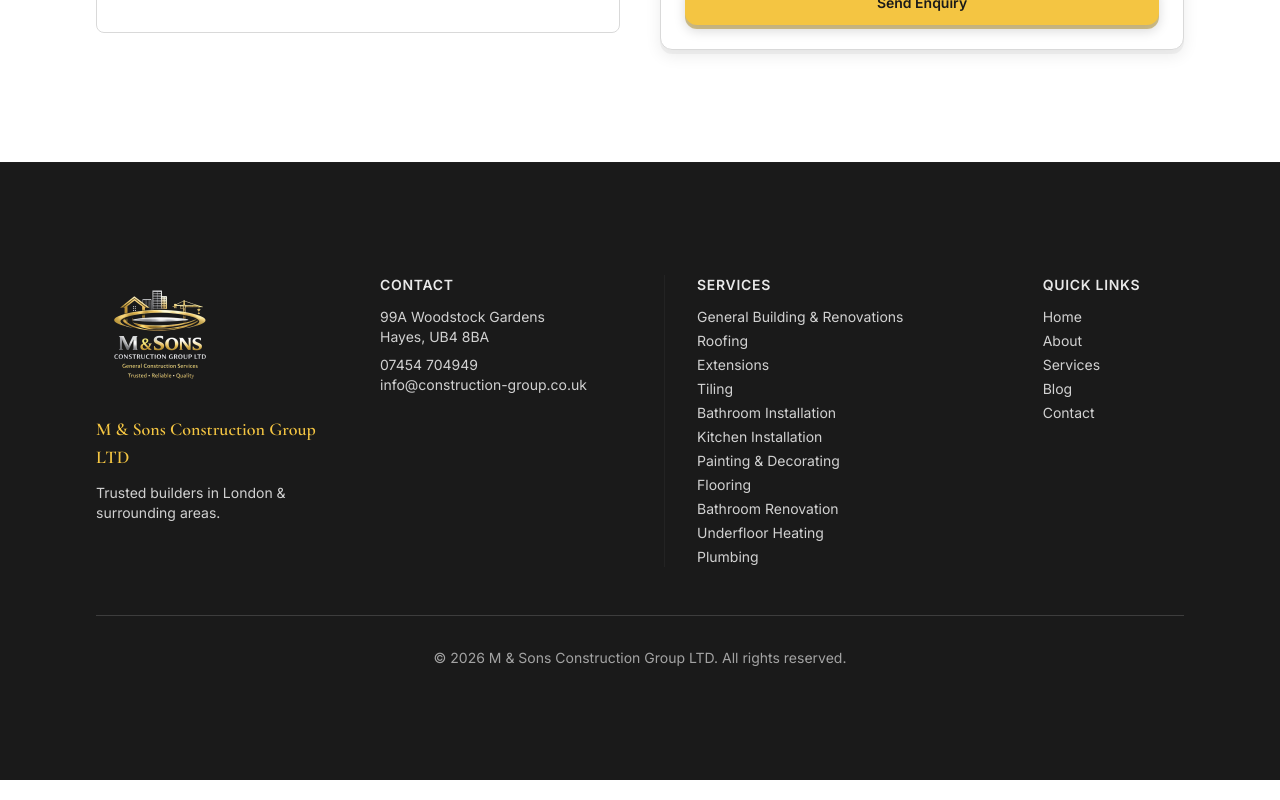
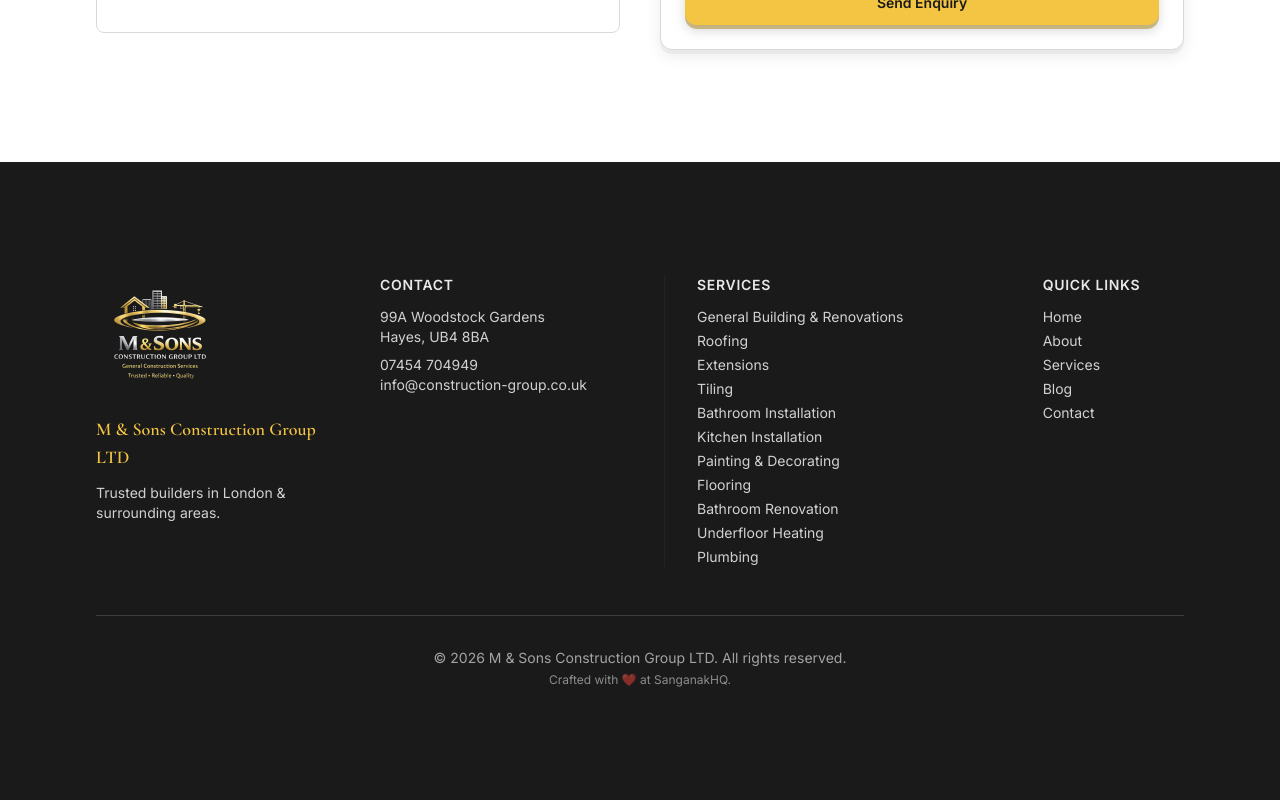
Before and after one commit to mrbuddhu/MSonsConstructionsPvtLtd, a Next.js app: page / in a window 1280 px wide. Shown: the part 5497-6297 px from the top of the page. Built offline with nearby package versions, Linux system fonts and the light colour scheme; grey boxes are pictures that could not be loaded.

Commit message:
Enhance Footer content by adding a crafted message and a link to SanganakHQ. Updated copyright notice to use HTML entity for the ampersand.

```diff
--- a/components/Footer.tsx
+++ b/components/Footer.tsx
@@ -68,7 +68,19 @@ export function Footer() {
           </div>
         </div>
         <div className="mt-12 border-t border-charcoal-700 pt-8 text-center text-sm text-white/60">
-          <p>&copy; {currentYear} M & Sons Construction Group LTD. All rights reserved.</p>
+          <p>&copy; {currentYear} M &amp; Sons Construction Group LTD. All rights reserved.</p>
+          <p className="mt-1 text-xs text-white/50">
+            Crafted with ❤️ at{' '}
+            <a
+              href="https://sanganak.com"
+              target="_blank"
+              rel="noopener noreferrer"
+              className="underline-offset-4 hover:text-gold hover:underline"
+            >
+              SanganakHQ
+            </a>
+            .
+          </p>
         </div>
       </div>
     </footer>
```
